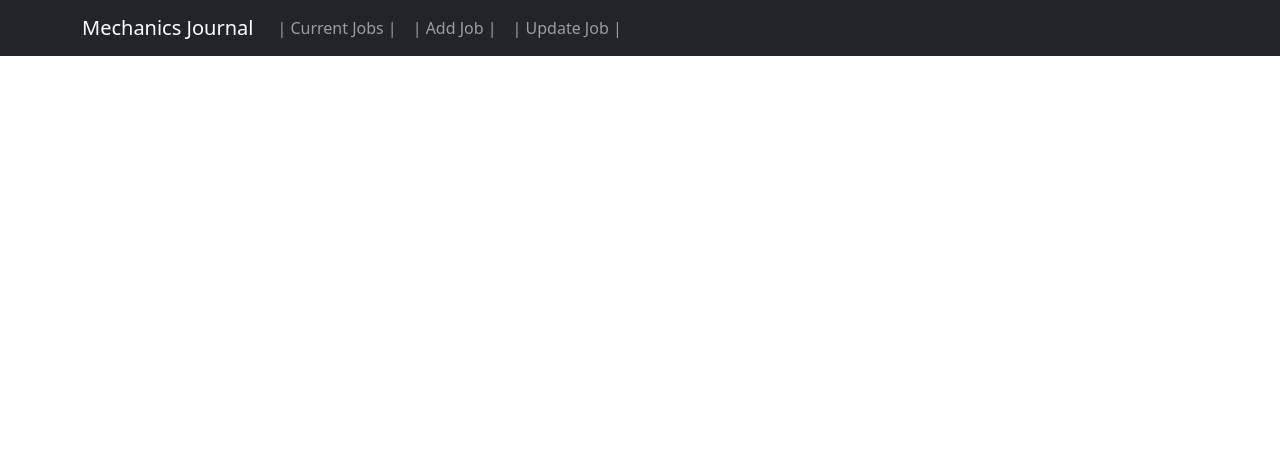
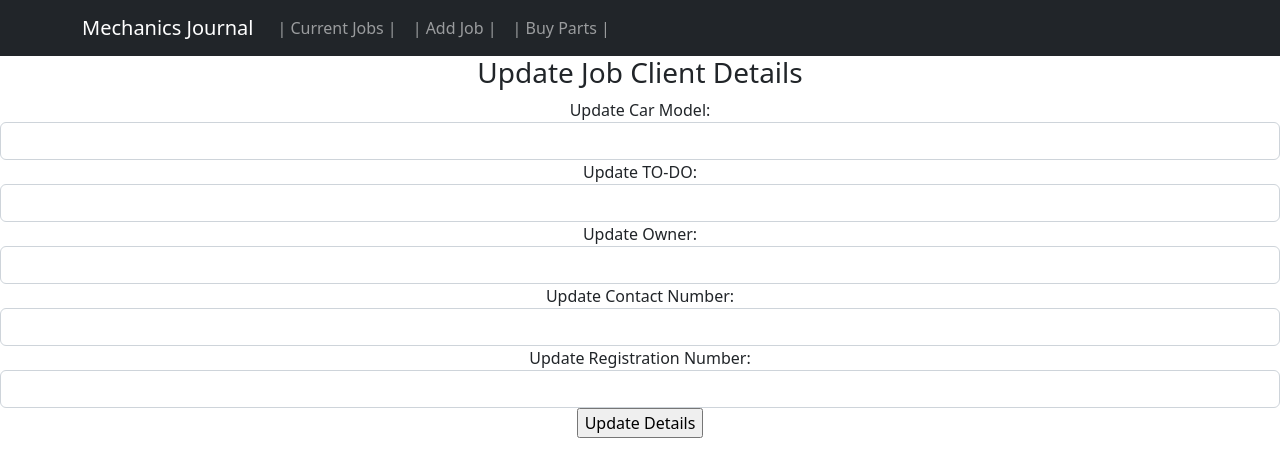
Before and after one commit to ConorPadraigMurphy/drq_project2022, a React (Create React App) app: page /UpdateJob/1 in a window 1280 px wide. Shown: the top 476 px of the page. Built offline with nearby package versions, Linux system fonts and the light colour scheme; no server answers.

Commit message:
Added Update Details/Jobs

```diff
--- a/src/App.js
+++ b/src/App.js
@@ -4,7 +4,7 @@ import { Header } from './components/Header';
 import { Content } from './components/Content';
 import { CurrentJobs } from './components/CurrentJobs';
 import { AddJob } from './components/AddJob';
-// import { UpdateJob } from './components/CurrentJobs';
+import { UpdateJob } from './components/UpdateJob';
 import { Footer } from './components/Footer';
 import 'bootstrap/dist/css/bootstrap.min.css';
 import Navbar from 'react-bootstrap/Navbar';
@@ -28,7 +28,7 @@ class App extends React.Component {
                 {/* <Nav.Link href="/">Home</Nav.Link> */}
                 <Nav.Link href="/CurrentJobs">| Current Jobs |</Nav.Link>
                 <Nav.Link href="/AddJob">| Add Job |</Nav.Link>
-                <Nav.Link href="/UpdateJobs">| Update Job |</Nav.Link>
+                <Nav.Link href="/AddJob">| Buy Parts |</Nav.Link>
               </Nav>
             </Container>
           </Navbar>
@@ -36,6 +36,7 @@ class App extends React.Component {
             <Route path='/' element={<Content></Content>}></Route>
             <Route path='/CurrentJobs' element={<CurrentJobs></CurrentJobs>}></Route>
             <Route path='/AddJob' element={<AddJob></AddJob>}></Route>
+            <Route path='/UpdateJob/:id' element={<UpdateJob></UpdateJob>}></Route>
           </Routes>
           {/* <Header></Header>
         <Content></Content>
--- a/src/components/JobItem.js
+++ b/src/components/JobItem.js
@@ -2,6 +2,7 @@ import React from 'react';
 import '../App.css';
 import Card from 'react-bootstrap/Card';
 import CardHeader from 'react-bootstrap/esm/CardHeader';
+import { Link } from "react-router-dom";
 
 export class JobItemcomp extends React.Component {
     render() {
@@ -15,6 +16,7 @@ export class JobItemcomp extends React.Component {
                         <p>{this.props.Jobs.contactNum}</p>
                         <p>{this.props.Jobs.reg}</p>
                     </Card.Body>
+                    <Link to={'/UpdateJob/' + this.props.Jobs._id} className="btn btn-primary">Update Details</Link>
                 </Card>
             </div>
         );
--- a/src/components/UpdateJob.js
+++ b/src/components/UpdateJob.js
@@ -0,0 +1,92 @@
+import axios from "axios";
+import React, { useEffect, useState } from "react";
+import { Navigate, useParams } from "react-router-dom";
+
+export function UpdateJob() {
+    let { id } = useParams();
+    const [vechModel, setvechModel] = useState('');
+    const [problem, setproblem] = useState('');
+    const [owner, setowner] = useState('');
+    const [contactNum, setcontactNum] = useState('');
+    const [reg, setreg] = useState('');
+
+    useEffect(() => {
+        axios.get('http://localhost:4000/api/Jobs/' + id)
+            .then((response) => {
+                setvechModel(response.data.vechModel);
+                setproblem(response.data.problem);
+                setowner(response.data.owner);
+                setcontactNum(response.data.contactNum);
+                setreg(response.data.reg);
+            })
+            .catch()
+    }, []);
+
+    const handleSubmit = (e) => {
+        e.preventDefault();
+
+        const updateJob = {
+            vechModel: vechModel,
+            problem: problem,
+            owner: owner,
+            contactNum: contactNum,
+            reg: reg
+        }
+
+        axios.put('http://localhost:4000/api/Jobs/' + id, updateJob)
+            .then((res) => {
+                console.log(res.data)
+                Navigate('/CurrentJobs')
+            })
+            .catch();
+    }
+
+    return (
+        <div>
+            <h3>Update Job Client Details</h3>
+            <form onSubmit={handleSubmit}>
+                <div className="form-group">
+                    <label>Update Car Model: </label>
+                    <input type="text"
+                        className="form-control"
+                        value={vechModel}
+                        onChange={(e) => { setvechModel(e.target.value) }}
+                    />
+                </div>
+                <div className="form-group">
+                    <label>Update TO-DO: </label>
+                    <input type="text"
+                        className="form-control"
+                        value={problem}
+                        onChange={(e) => { setproblem(e.target.value) }}
+                    />
+                </div>
+                <div className="form-group">
+                    <label>Update Owner: </label>
+                    <input type="text"
+                        className="form-control"
+                        value={owner}
+                        onChange={(e) => { setowner(e.target.value) }}
+                    />
+                </div>
+                <div className="form-group">
+                    <label>Update Contact Number: </label>
+                    <input type="text"
+                        className="form-control"
+                        value={contactNum}
+                        onChange={(e) => { setcontactNum(e.target.value) }}
+                    />
+                </div>
+                <div className="form-group">
+                    <label>Update Registration Number: </label>
+                    <input type="text"
+                        className="form-control"
+                        value={reg}
+                        onChange={(e) => { setreg(e.target.value) }}
+                    />
+                </div>
+                <input type="submit" value="Update Details"></input>
+            </form>
+        </div>
+    );
+}
```
Also changed, not shown: 1 other file (tests, documents, lock files or other folders).
